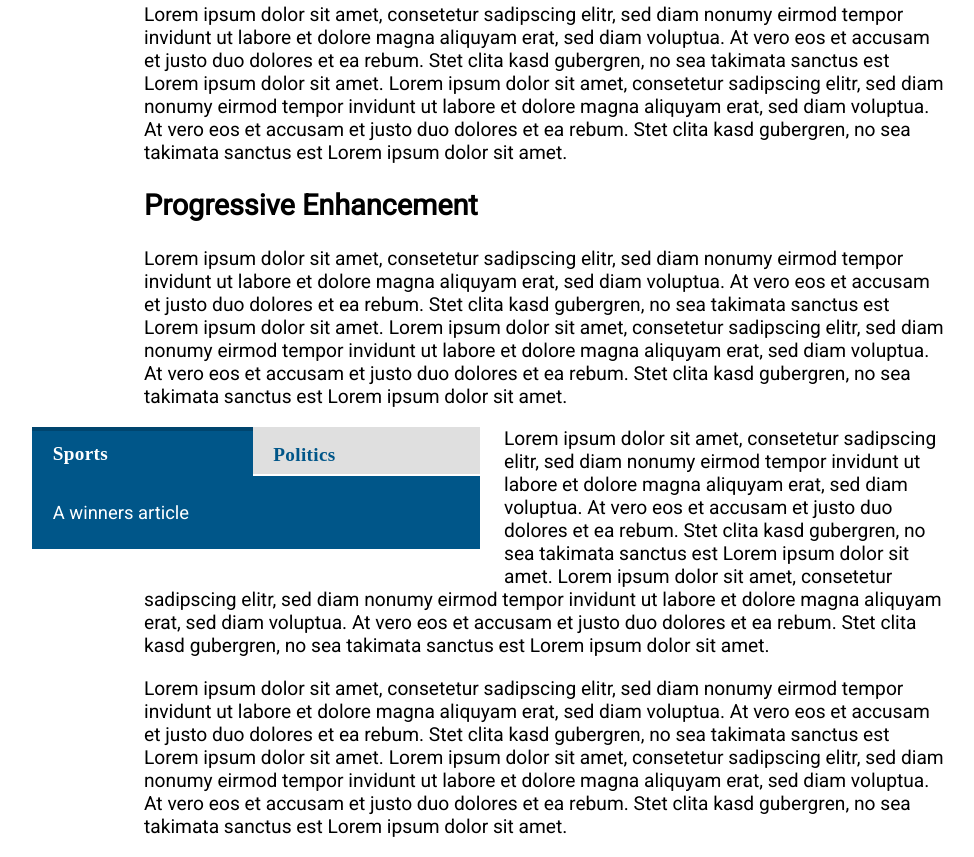
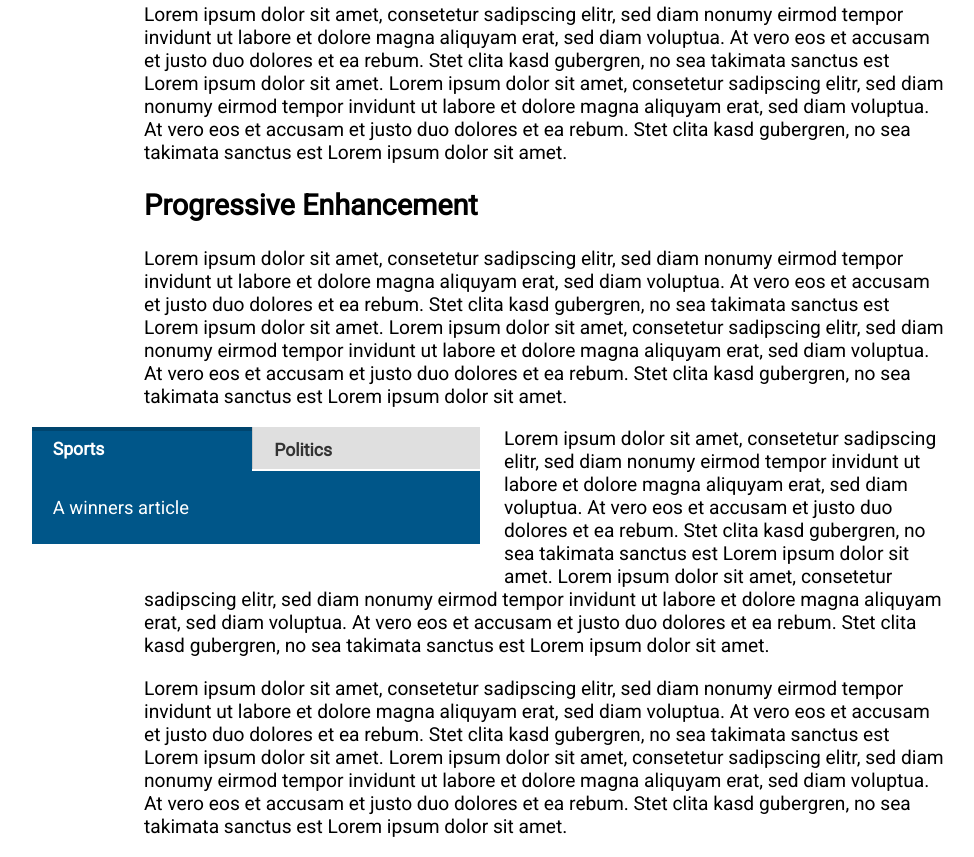
Before and after one commit to gu-stav/guardian-application-homework, a website: page index.html in a window 1280 px wide. Shown: the part 482-1339 px from the top of the page, without its empty margins (96-1070 px from the left). Drawn offline with Linux system fonts and the light colour scheme; no server answers.

Commit message:
rebuild assets

```diff
--- a/styles/modules/tab.scss
+++ b/styles/modules/tab.scss
@@ -22,20 +22,18 @@
 
       &-title {
         background-color: $guardian-grey-dark;
-        color: $guardian-blue;
-        font-family: 'Loto', serif;
-        font-size: 1.2rem;
-        font-weight: bold;
-        letter-spacing: .02rem;
+        color: #333;
+        font-family: 'Roboto', sans-serif;
+        font-size: 1.1rem;
         line-height: 1.2;
         margin-bottom: 0;
         margin-top: 0;
-        padding: 1rem 1.3rem .5rem 1.3rem;
+        padding: .8rem 1.3rem .5rem 1.3rem;
+        user-select: none;
 
         &:hover,
         &:focus {
-          background-color: $guardian-blue;
-          color: white;
+          background-color: darken($guardian-grey-dark, 10%);
           cursor: pointer;
           outline: none;
         }
@@ -45,8 +43,20 @@
           border-top: .3rem solid $guardian-blue-dark;
           box-shadow: 0 4px 0 0 $guardian-blue;
           color: white;
-          padding-top: .7rem;
+          font-weight: bold;
+          padding-top: .5rem;
+
+          &:hover,
+          &:focus {
+            background-color: $guardian-blue;
+            cursor: pointer;
+            outline: none;
+          }
         }
+      }
+
+      & + & {
+        border-left: 1px solid darken($guardian-grey-dark, 10%);
       }
     }
   }
```
Also changed, not shown: dist/styles/main.css.
